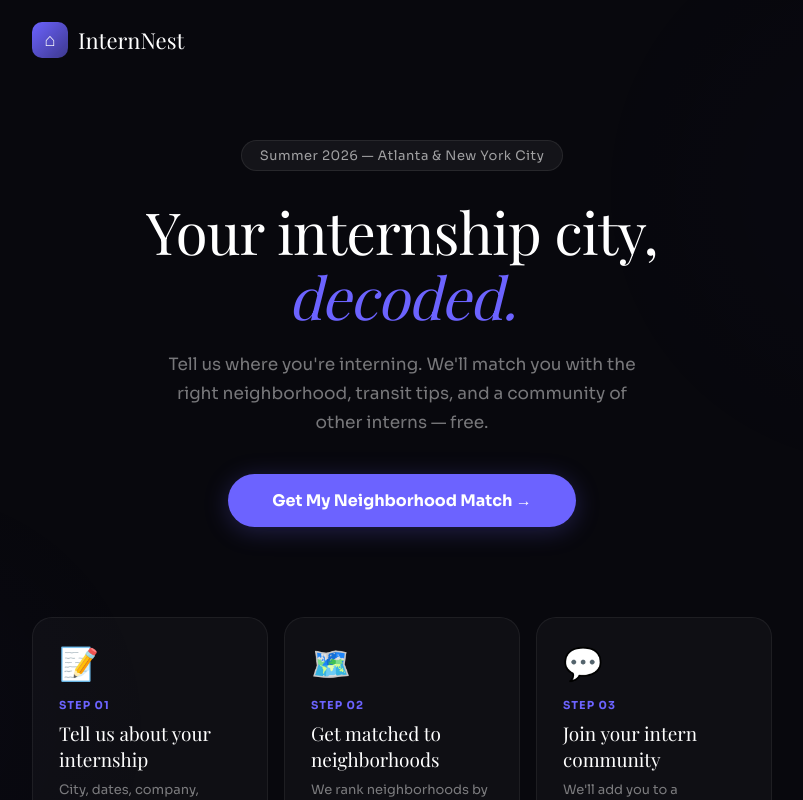
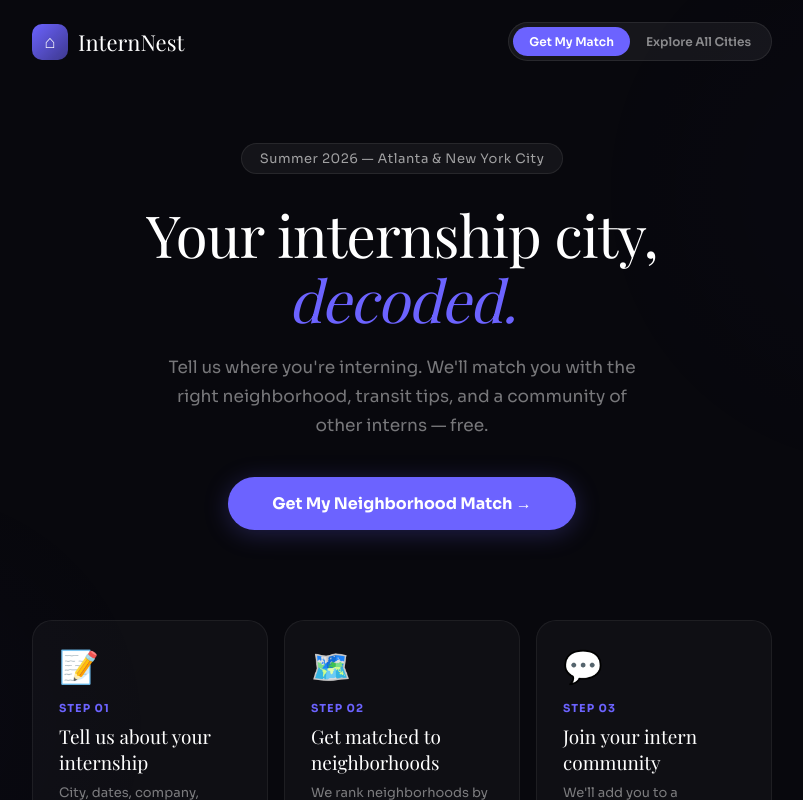
Before and after one commit to gustavotorres44/InternNest, a Next.js app: page / in a window 1280 px wide. Shown: the top 800 px of the page, without its empty margins (238-1041 px from the left). Built offline with nearby package versions, Linux system fonts and the light colour scheme; a web font is replaced by a local one.

Commit message:
Add Explore All Cities toggle

```diff
--- a/internnest-mvp.jsx
+++ b/internnest-mvp.jsx
@@ -1,5 +1,6 @@
 "use client";
 import { useState, useRef } from "react";
+import InternHub from "./intern-hub-mvp.jsx";
 
 // ─── NEIGHBORHOOD DATA (ATL & NYC) ───
 const NEIGHBORHOODS = {
@@ -322,6 +323,7 @@ const NeighborhoodCard = ({ n, rank, isTop }) => (
 
 // ─── MAIN APP ───
 export default function InternNestMVP() {
+  const [mode, setMode] = useState("quiz"); // quiz | explore
   const [step, setStep] = useState("landing"); // landing | form | results | feedback
   const [formData, setFormData] = useState({
     name: "", email: "", school: "", city: "", company: "",
@@ -434,7 +436,7 @@ export default function InternNestMVP() {
           padding: "22px 0", animation: "fadeSlideUp 0.5s ease",
         }}>
           <div style={{ display: "flex", alignItems: "center", gap: 10, cursor: "pointer" }}
-            onClick={() => { setStep("landing"); setResults([]); }}>
+            onClick={() => { setStep("landing"); setResults([]); setMode("quiz"); }}>
             <div style={{
               width: 36, height: 36, borderRadius: 10,
               background: `linear-gradient(135deg, ${accentColor}, ${accentColor}88)`,
@@ -442,7 +444,26 @@ export default function InternNestMVP() {
             }}>⌂</div>
             <span style={{ fontFamily: "var(--font-display)", fontSize: 22 }}>InternNest</span>
           </div>
-          {step !== "landing" && (
+
+          <div style={{ display: "flex", alignItems: "center", gap: 10 }}>
+            {/* Mode toggle */}
+            <div style={{
+              display: "flex", background: "rgba(255,255,255,0.06)", borderRadius: 100,
+              padding: 4, border: "1px solid rgba(255,255,255,0.08)",
+            }}>
+              {[{ id: "quiz", label: "Get My Match" }, { id: "explore", label: "Explore All Cities" }].map((m) => (
+                <button key={m.id} onClick={() => setMode(m.id)} style={{
+                  padding: "7px 16px", borderRadius: 100, border: "none", fontSize: 12,
+                  fontWeight: 600, cursor: "pointer", fontFamily: "var(--font-body)",
+                  background: mode === m.id ? accentColor : "transparent",
+                  color: mode === m.id ? "#fff" : "rgba(255,255,255,0.5)",
+                  transition: "all 0.2s ease",
+                }}>
+                  {m.label}
+                </button>
+              ))}
+            </div>
+            {mode === "quiz" && step !== "landing" && (
               <button onClick={() => { setStep("landing"); setResults([]); }} style={{
                 padding: "8px 18px", borderRadius: 100, border: "1px solid rgba(255,255,255,0.12)",
                 background: "transparent", color: "rgba(255,255,255,0.6)", fontSize: 13,
@@ -451,10 +472,14 @@ export default function InternNestMVP() {
                 ← Back
               </button>
             )}
+          </div>
         </nav>
 
-        {/* ═══════════════════════ LANDING ═══════════════════════ */}
-        {step === "landing" && (
+        {/* ═══ EXPLORE MODE ═══ */}
+        {mode === "explore" && <InternHub />}
+
+        {/* ═══════════════════════ QUIZ MODE ═══════════════════════ */}
+        {mode === "quiz" && step === "landing" && (
           <div style={{ animation: "fadeSlideUp 0.6s ease" }}>
             {/* Hero */}
             <section style={{ textAlign: "center", padding: "60px 0 50px" }}>
@@ -538,7 +563,7 @@ export default function InternNestMVP() {
         )}
 
         {/* ═══════════════════════ INTAKE FORM ═══════════════════════ */}
-        {step === "form" && (
+        {mode === "quiz" && step === "form" && (
           <div style={{ padding: "32px 0 60px", animation: "fadeSlideUp 0.5s ease" }}>
             <div style={{ textAlign: "center", marginBottom: 40 }}>
               <h2 style={{ fontFamily: "var(--font-display)", fontSize: 32, fontWeight: 400 }}>
@@ -709,7 +734,7 @@ export default function InternNestMVP() {
         )}
 
         {/* ═══════════════════════ RESULTS ═══════════════════════ */}
-        {step === "results" && cityData && (
+        {mode === "quiz" && step === "results" && cityData && (
           <div style={{ padding: "32px 0 60px", animation: "fadeSlideUp 0.5s ease" }}>
             <div style={{ textAlign: "center", marginBottom: 40 }}>
               <div style={{ fontSize: 13, fontWeight: 700, color: accentColor, letterSpacing: "0.1em", textTransform: "uppercase", marginBottom: 12, fontFamily: "var(--font-body)" }}>
```
Lines whose indentation alone changed are shown as unchanged.
